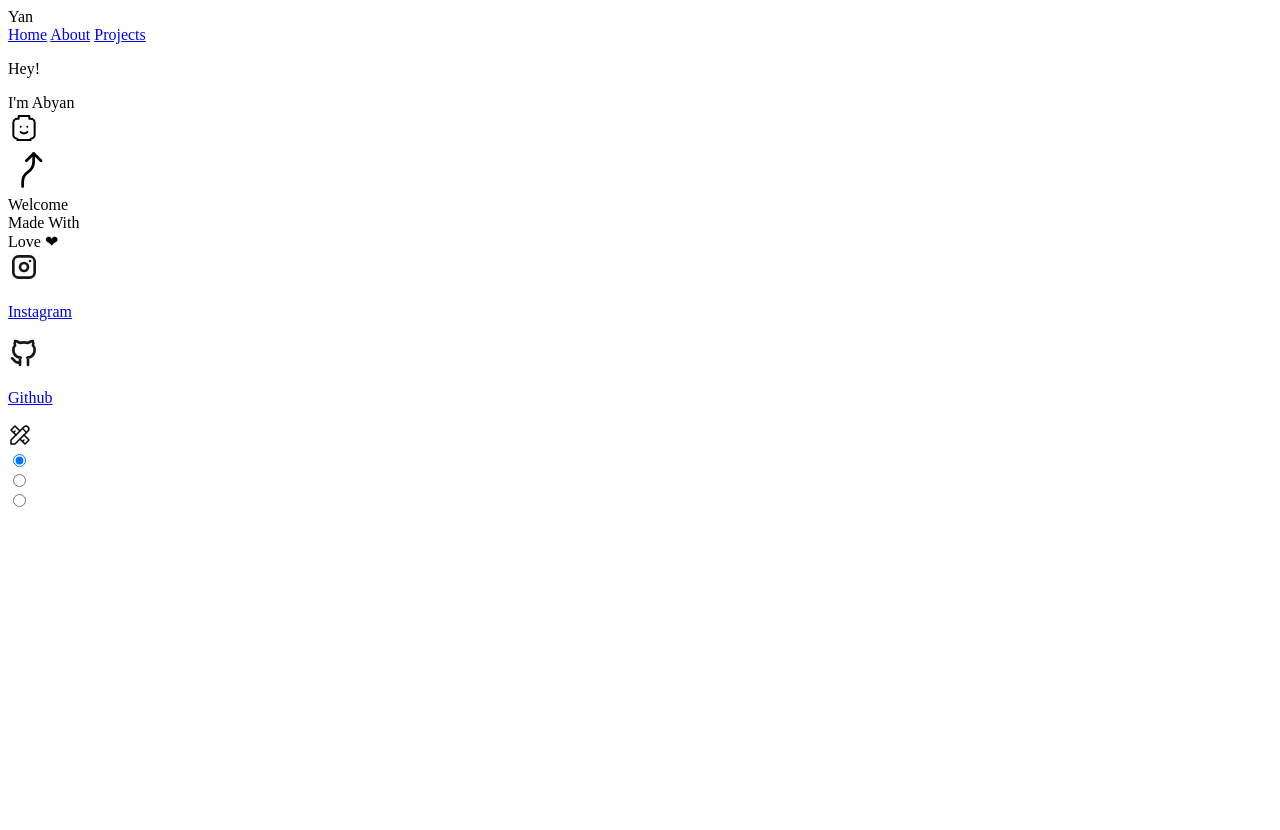
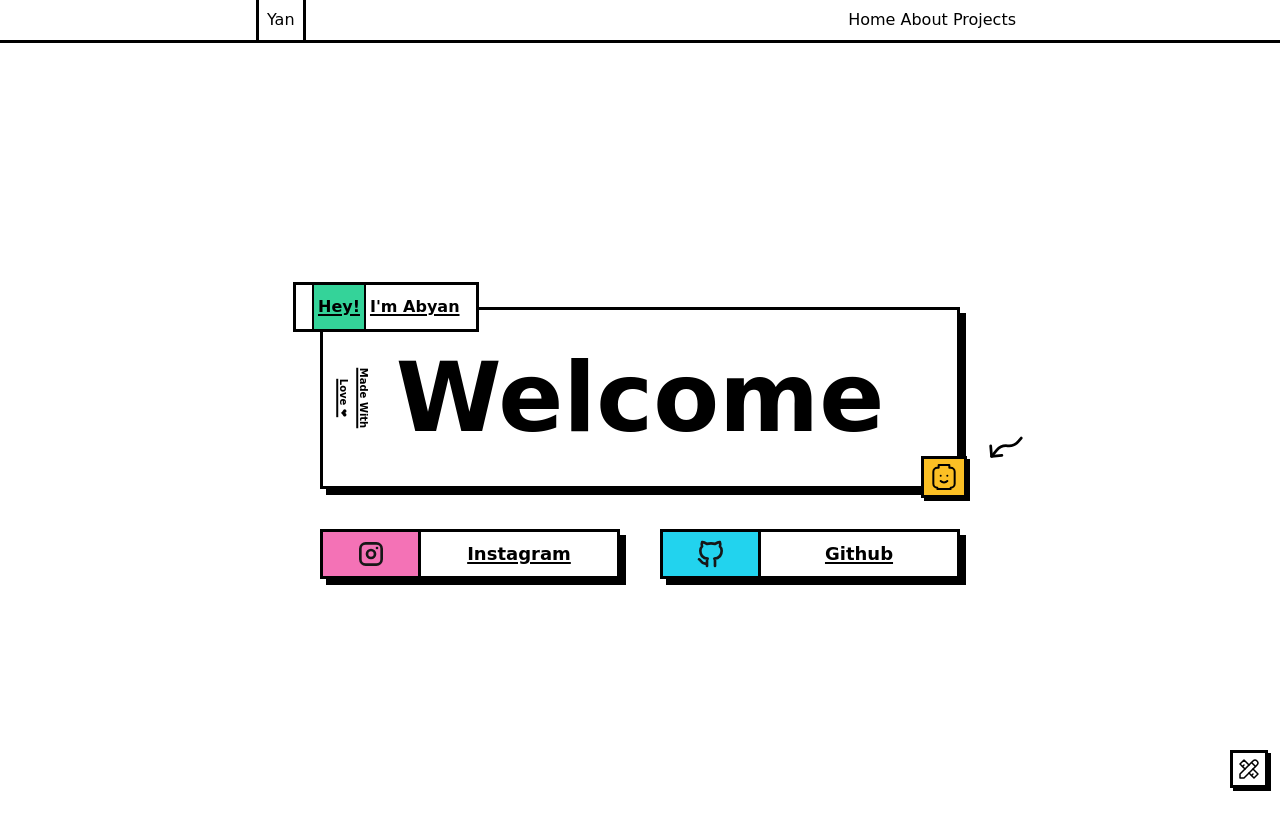
Before and after one commit to M-Abyan/portfolio, a website: page index.html in a window 1280 px wide. Before the commit the page ends 800 px from the top, so only its background shows below. Drawn offline with Linux system fonts and the light colour scheme; the site is published under a folder, as on GitHub Pages, so addresses that start at the root find nothing; a web font is replaced by a local one.

Commit message:
Another Commit

```diff
--- a/src/index.html
+++ b/index.html
@@ -9,7 +9,7 @@
     <link rel="preconnect" href="https://fonts.gstatic.com" crossorigin>
     <link href="https://fonts.googleapis.com/css2?family=Playpen+Sans:wght@500;600;700;800&display=swap" rel="stylesheet">
     <!--Google Font-->
-    <link href="/dist/output.css" rel="stylesheet">
+    <link href="dist/output.css" rel="stylesheet">
 </head>
 <body class="font-primary overflow-hidden">
     <div class="md:px-20 lg:px-64 flex justify-between
@@ -148,6 +148,6 @@
                 </div>
             </div>
     </div>
-    <script src="/src/script.js"></script>
+    <script src="src/script.js"></script>
 </body>
 </html>
```
Also changed, not shown: about.html (renamed from src/about.html).
